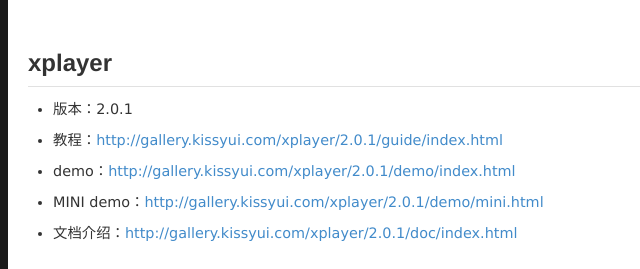
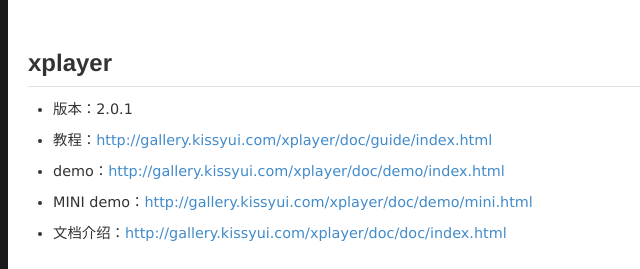
Before and after one commit to noyobo/xplayer, a website: page doc/index.html in a window 1280 px wide. Shown: the top 269 px of the page, 242-882 px from the left. Drawn offline with Linux system fonts and the light colour scheme; a script that the page names is missing.

Commit message:
build doc

```diff
--- a/doc/index.html
+++ b/doc/index.html
@@ -172,10 +172,10 @@
         <article class="readme"><h2>xplayer</h2>
 <ul>
 <li>版本：2.0.1</li>
-<li>教程：<a href="http://gallery.kissyui.com/xplayer/2.0.1/guide/index.html"><a href="http://gallery.kissyui.com/xplayer/2.0.1/guide/index.html">http://gallery.kissyui.com/xplayer/2.0.1/guide/index.html</a></a></li>
-<li>demo：<a href="http://gallery.kissyui.com/xplayer/2.0.1/demo/index.html"><a href="http://gallery.kissyui.com/xplayer/2.0.1/demo/index.html">http://gallery.kissyui.com/xplayer/2.0.1/demo/index.html</a></a></li>
-<li>MINI demo：<a href="http://gallery.kissyui.com/xplayer/2.0.1/demo/mini.html"><a href="http://gallery.kissyui.com/xplayer/2.0.1/demo/mini.html">http://gallery.kissyui.com/xplayer/2.0.1/demo/mini.html</a></a></li>
-<li>文档介绍：<a href="http://gallery.kissyui.com/xplayer/2.0.1/doc/index.html"><a href="http://gallery.kissyui.com/xplayer/2.0.1/doc/index.html">http://gallery.kissyui.com/xplayer/2.0.1/doc/index.html</a></a></li>
+<li>教程：<a href="http://gallery.kissyui.com/xplayer/doc/guide/index.html"><a href="http://gallery.kissyui.com/xplayer/doc/guide/index.html">http://gallery.kissyui.com/xplayer/doc/guide/index.html</a></a></li>
+<li>demo：<a href="http://gallery.kissyui.com/xplayer/doc/demo/index.html"><a href="http://gallery.kissyui.com/xplayer/doc/demo/index.html">http://gallery.kissyui.com/xplayer/doc/demo/index.html</a></a></li>
+<li>MINI demo：<a href="http://gallery.kissyui.com/xplayer/doc/demo/mini.html"><a href="http://gallery.kissyui.com/xplayer/doc/demo/mini.html">http://gallery.kissyui.com/xplayer/doc/demo/mini.html</a></a></li>
+<li>文档介绍：<a href="http://gallery.kissyui.com/xplayer/doc/doc/index.html"><a href="http://gallery.kissyui.com/xplayer/doc/doc/index.html">http://gallery.kissyui.com/xplayer/doc/doc/index.html</a></a></li>
 </ul>
 <h2>changelog</h2>
 <ul>
@@ -199,7 +199,7 @@
 
 
         <footer>
-            Documentation generated by <a href="https://github.com/jsdoc3/jsdoc">JSDoc 3.2.2</a> on Fri Aug 01 2014 21:02:17 GMT+0800 (CST)
+            Documentation generated by <a href="https://github.com/jsdoc3/jsdoc">JSDoc 3.2.2</a> on Tue Aug 05 2014 21:18:12 GMT+0800 (CST)
         </footer>
     </div>
 </div>
```
Also changed, not shown: doc/Xplayer.html (+1 -1 lines), doc/Xplayer.status.html (+1 -1 lines), doc/index.js.html (+1 -1 lines), doc/status.js.html (+1 -1 lines).
